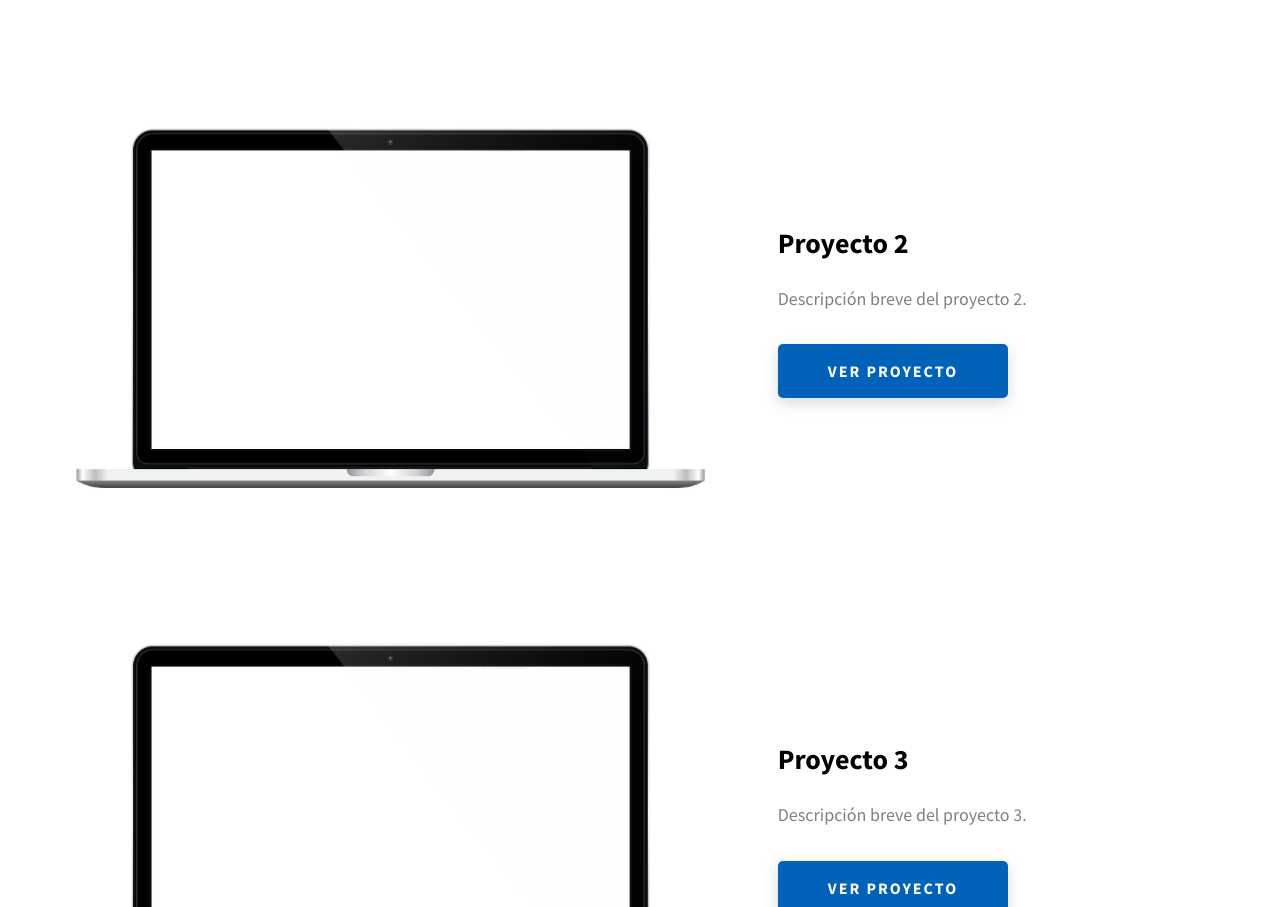
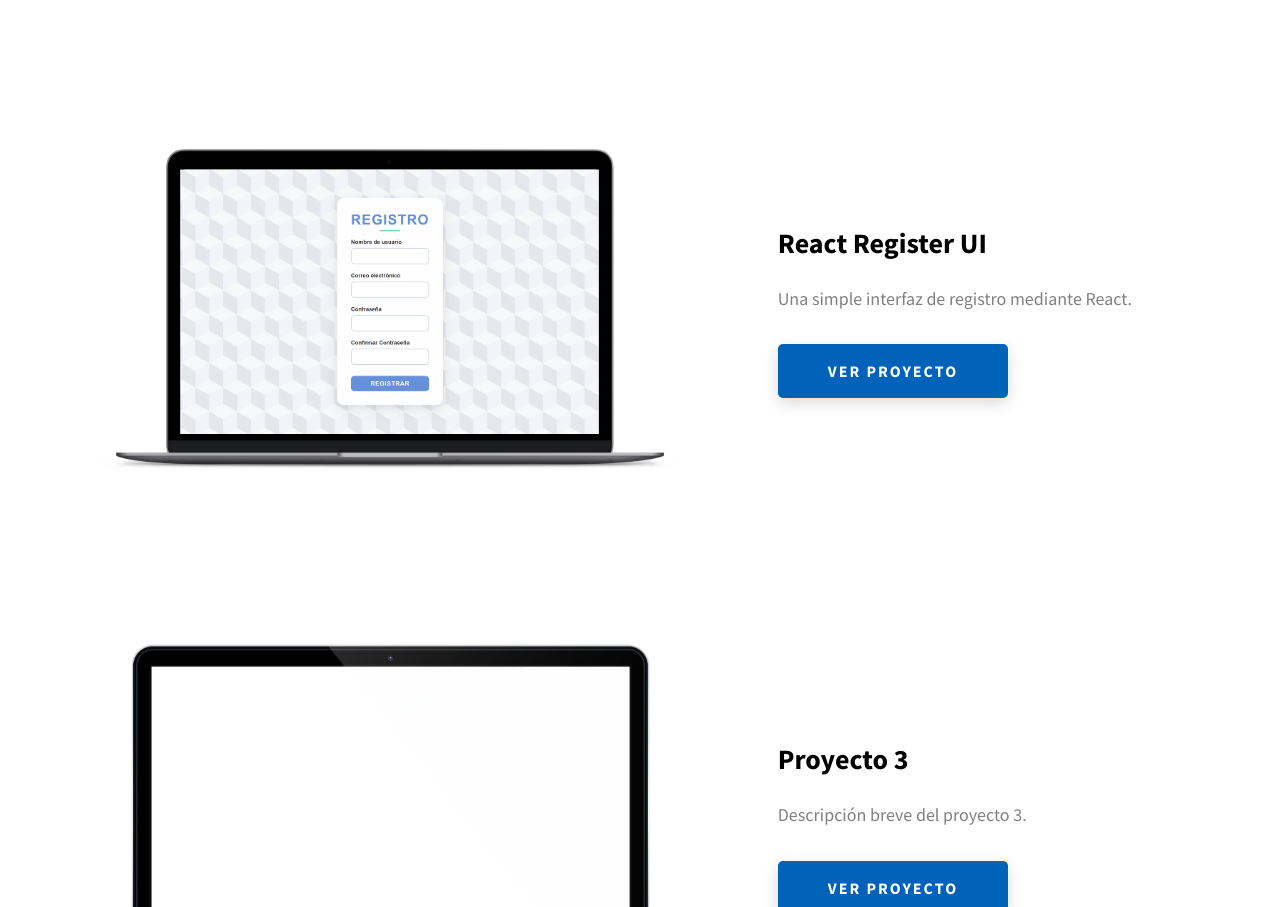
Before and after one commit to marioovlc/Portafolio, a website: page index.html in a window 1280 px wide. Shown: the part 2446-3353 px from the top of the page. Drawn offline with Linux system fonts and the light colour scheme.

Commit message:
Actualizado

```diff
--- a/index.html
+++ b/index.html
@@ -235,16 +235,16 @@
           <div class="projects__row">
             <div class="projects__row-img-cont">
               <img
-                src="./assets/jpeg/project-mockup-example.jpeg"
+                src="assets/png/reactregister.png"
                 alt="Software Screenshot"
                 class="projects__row-img"
                 loading="lazy"
               />
             </div>
             <div class="projects__row-content">
-              <h3 class="projects__row-content-title">Proyecto 2</h3>
+              <h3 class="projects__row-content-title">React Register UI</h3>
               <p class="projects__row-content-desc">
-                Descripción breve del proyecto 2.
+                Una simple interfaz de registro mediante React.
               </p>
               <a
                 href="https://github.com/marioovlc/proyecto2"
```
Also changed, not shown: assets/png/reactregister.png (added).
